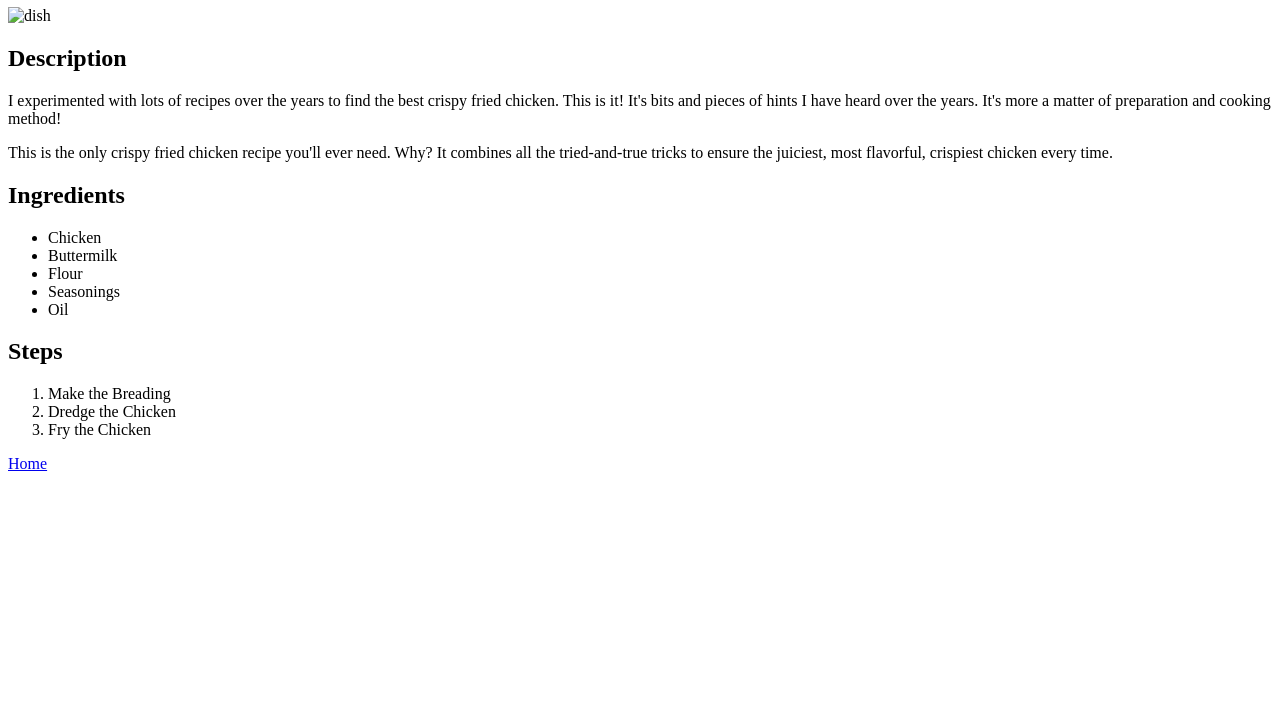
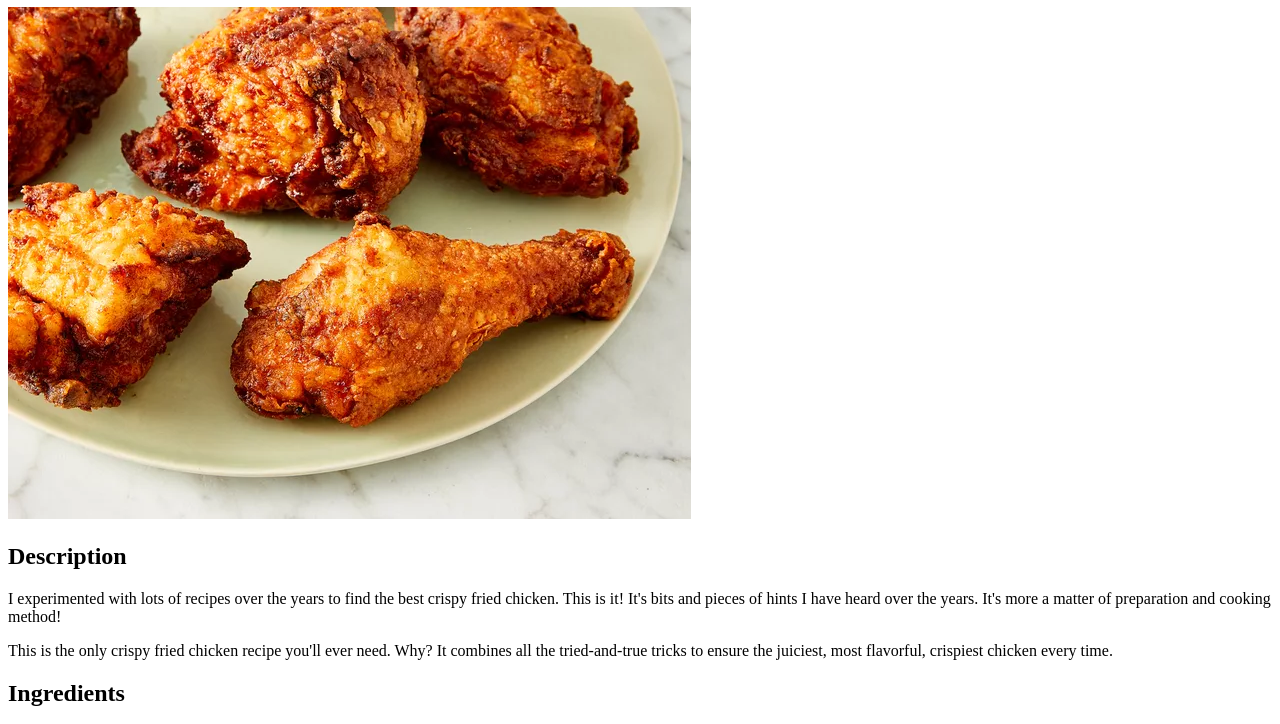
Before and after one commit to hikiman/odin-recipes, a plain HTML site: page recipes/fried-chicken.html in a window 1280 px wide. Shown: the part 73-797 px from the top of the page. Drawn offline with Linux system fonts and the light colour scheme; the site is published under a folder, as on GitHub Pages, so addresses that start at the root find nothing.

Commit message:
fix: rewrite path to fried-chicken.webp

```diff
--- a/recipes/fried-chicken.html
+++ b/recipes/fried-chicken.html
@@ -7,7 +7,7 @@
 </head>
 <body>
   <h1>Crispy Fried Chicken</h1>
-  <img src="/images/fried-chicken.webp" alt="dish">
+  <img src="../images/fried-chicken.webp" alt="dish">
   <h2>Description</h2>
   <p>I experimented with lots of recipes over the years to find the best crispy fried chicken. This is it! It's bits and pieces of hints I have heard over the years. It's more a matter of preparation and cooking method!</p>
   <p>This is the only crispy fried chicken recipe you'll ever need. Why? It combines all the tried-and-true tricks to ensure the juiciest, most flavorful, crispiest chicken every time.</p>
```
